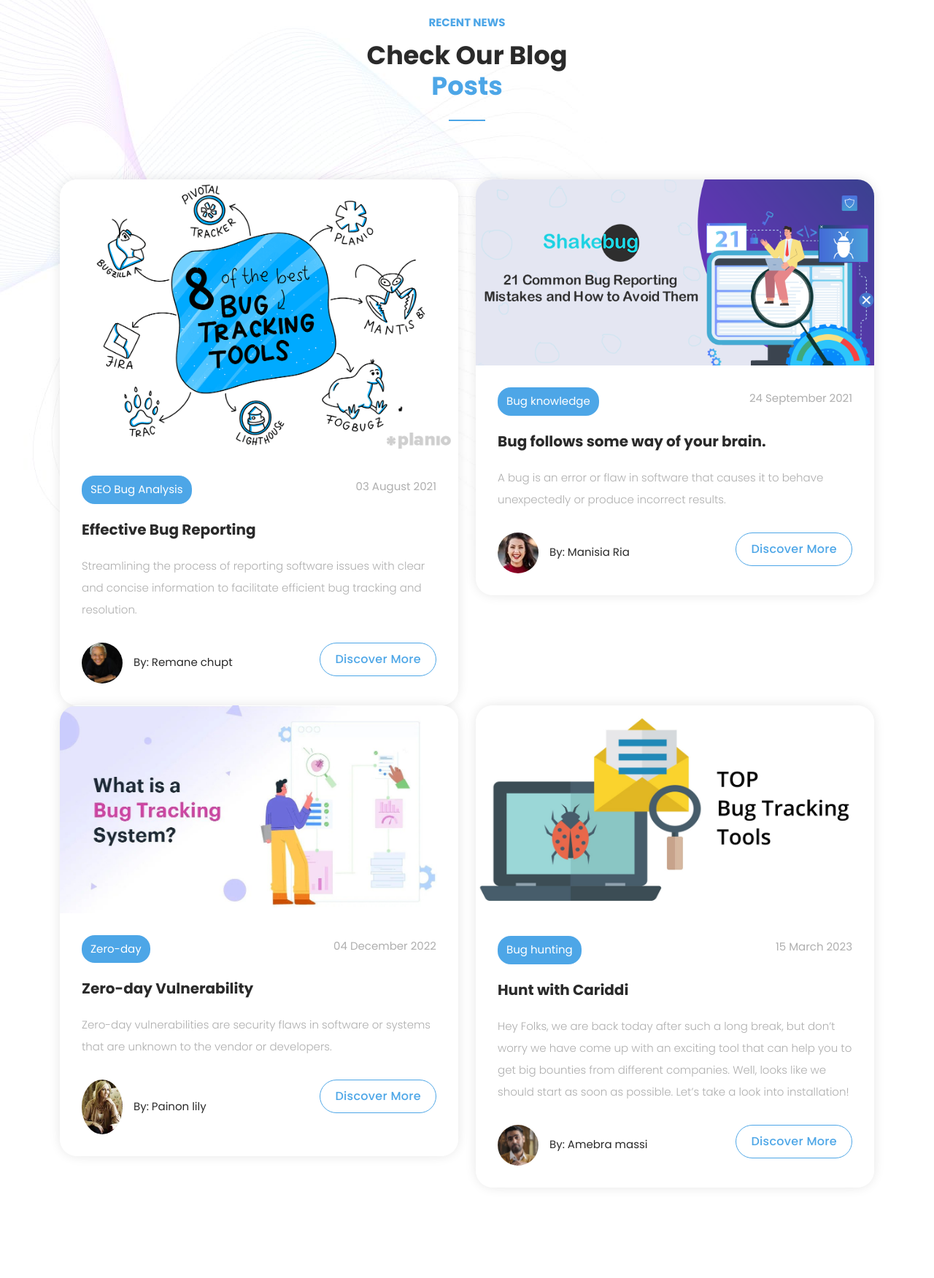
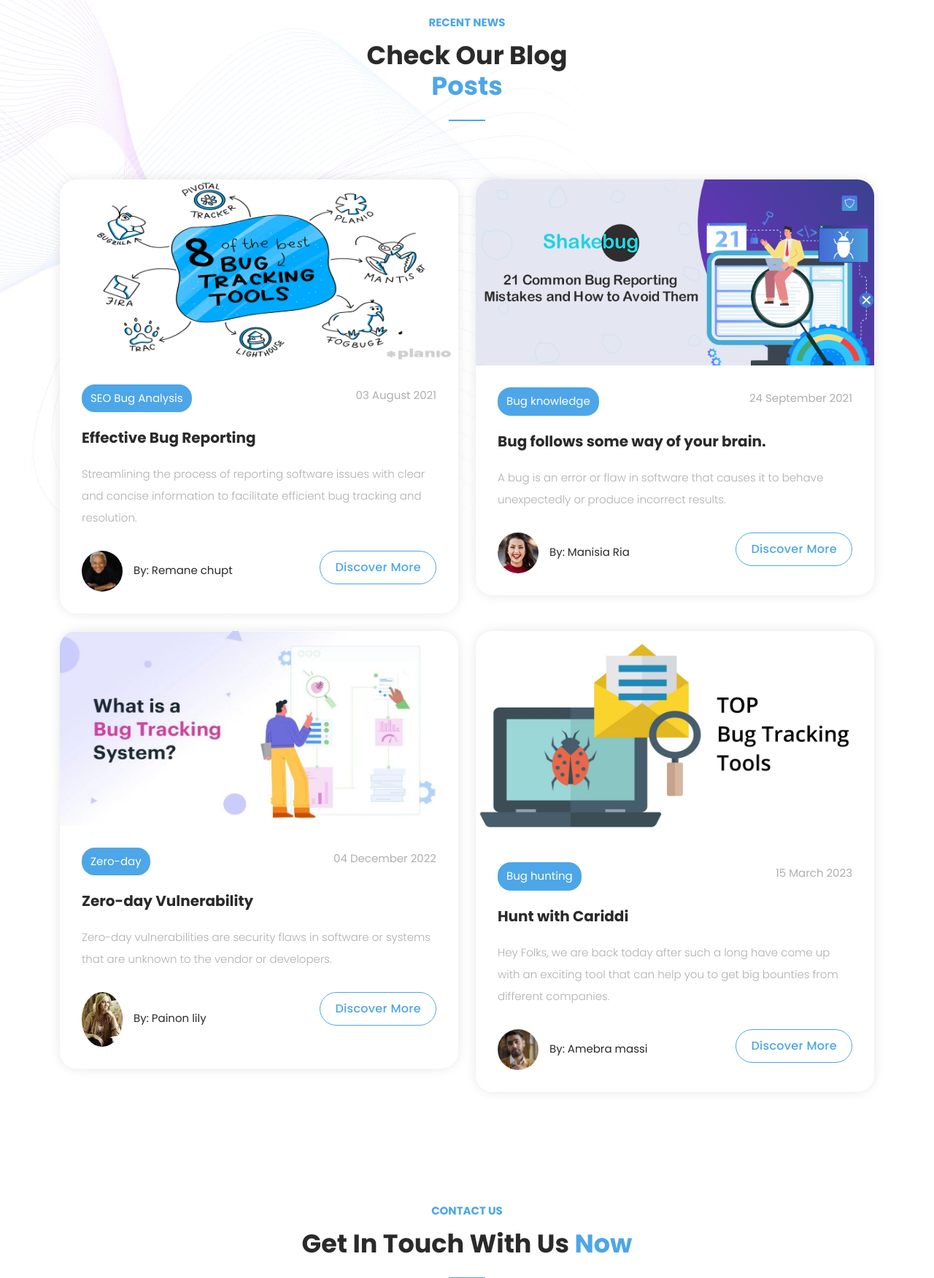
Before and after one commit to Muhammad-Shaheer-khan/DBMS_Project, a Django app: page / in a window 1280 px wide. Shown: the part 987-2739 px from the top of the page at 73% size. Run offline with Django 4.2, Linux system fonts and the light colour scheme; some libraries are stand-ins or nearby versions.

Commit message:
3rd commit by A

```diff
--- a/myproject/templates/homepage_3.html
+++ b/myproject/templates/homepage_3.html
@@ -143,7 +143,7 @@ https://templatemo.com/tm-568-digimedia
       <div class="col-lg-6 wow fadeInUp" data-wow-duration="1s" data-wow-delay="0.2s">
         <div class="blog-post">
           <div class="thumb">
-            <a href="https://www.testdevlab.com/blog/a-manual-testers-guide-to-effective-bug-reporting" target="_blank"><img src="../static/assets/images/blog04.png" alt=""></a>
+            <a href="https://www.testdevlab.com/blog/a-manual-testers-guide-to-effective-bug-reporting" target="_blank"><img src="../static/assets/images/blog05.jpg"  alt=""></a>
           </div>
           <div class="down-content">
             <span class="category">SEO Bug Analysis</span>
@@ -158,7 +158,7 @@ https://templatemo.com/tm-568-digimedia
       <div class="col-lg-6 wow fadeInUp" data-wow-duration="1s" data-wow-delay="0.2s">
         <div class="blog-post">
           <div class="thumb">
-            <a href="https://blogs.cornell.edu/nysipm/tag/bed-bug/" target="_blank"><img src="../static/assets/images/blogPost02.png" alt=""></a>
+            <a href="https://blogs.cornell.edu/nysipm/tag/bed-bug/" target="_blank"><img src="../static/assets/images/blogPost02.png"  alt=""></a>
           </div>
           <div class="down-content">
             <span class="category">Bug knowledge</span>
@@ -170,7 +170,7 @@ https://templatemo.com/tm-568-digimedia
           </div>
         </div>
       </div>
-      <div class="col-lg-6 wow fadeInUp" data-wow-duration="1s" data-wow-delay="0.2s">
+      <div class="col-lg-6 wow fadeInUp my-4" data-wow-duration="1s" data-wow-delay="0.2s">
         <div class="blog-post">
           <div class="thumb">
             <a href="https://www.trendmicro.com/vinfo/us/security/definition/zero-day-vulnerability" target="_blank"><img src="../static/assets/images/blog02.jpg" alt=""></a>
@@ -185,7 +185,7 @@ https://templatemo.com/tm-568-digimedia
           </div>
         </div>
       </div>
-      <div class="col-lg-6 wow fadeInUp" data-wow-duration="1s" data-wow-delay="0.2s">
+      <div class="col-lg-6 wow fadeInUp my-4" data-wow-duration="1s" data-wow-delay="0.2s">
         <div class="blog-post">
           <div class="thumb">
             <a href="https://secnhack.in/cariddi-hidden-endpoint-finder-for-bug-hunting/" target="_blank"><img src="../static/assets/images/Blog03.jpg" alt=""></a>
@@ -194,7 +194,7 @@ https://templatemo.com/tm-568-digimedia
             <span class="category">Bug hunting</span>
             <span class="date">15 March 2023</span>
             <a href="https://secnhack.in/cariddi-hidden-endpoint-finder-for-bug-hunting/" target="_blank"><h4>Hunt with Cariddi</h4></a>
-            <p>Hey Folks, we are back today after such a long break, but don’t worry we have come up with an exciting tool that can help you to get big bounties from different companies. Well, looks like we should start as soon as possible. Let’s take a look into installation!</p>
+            <p>Hey Folks, we are back today after such a long have come up with an exciting tool that can help you to get big bounties from different companies.</p>
             <span class="author"><img src="../static/assets/images/author04.jpg" alt="">By: Amebra massi</span>
             <div class="border-first-button"><a href="https://secnhack.in/cariddi-hidden-endpoint-finder-for-bug-hunting/" target="_blank">Discover More</a></div>
           </div>
```
Also changed, not shown: myproject/static/assets/images/blog02.jpg, myproject/static/assets/images/blog05.jpg (added).
